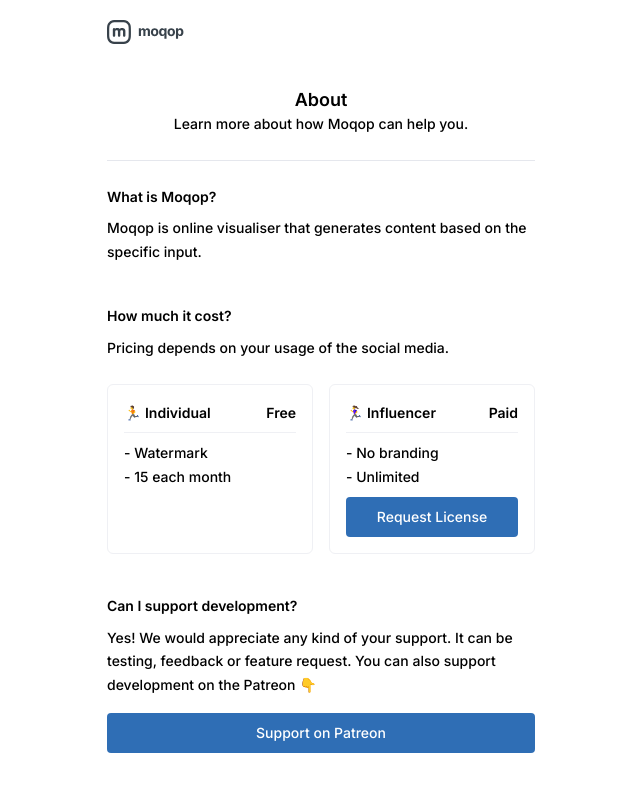
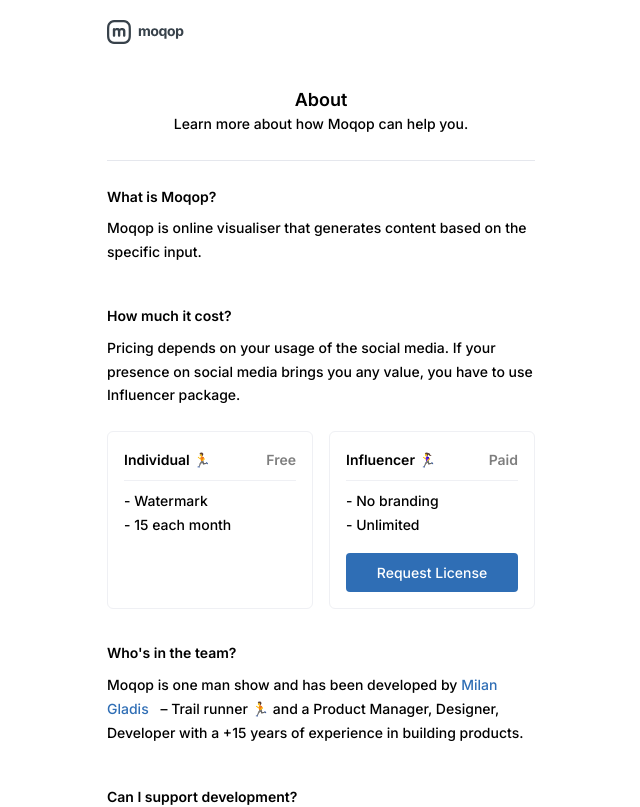
Before and after one commit to RobotCafe/moqop, a Next.js app: page /about in a window 1280 px wide. Shown: the top 807 px of the page, without its empty margins (319-959 px from the left). Built offline with nearby package versions, Linux system fonts and the light colour scheme.

Commit message:
about page

```diff
--- a/src/pages/about.js
+++ b/src/pages/about.js
@@ -1,6 +1,7 @@
 import Header from 'components/header'
 import Footer from 'components/footer'
 import Button from 'components/button'
+import Link from 'next/link'
 
 export default function About() {
 
@@ -19,36 +20,44 @@
         </li>
         <li className='mb-16'>
           <span className='block font-semibold mb-8'>How much it cost?</span>
-          <p className=''>Pricing depends on your usage of the social media.</p>
-          <div className="flex gap-16 mt-24">
-            <p className='flex-1 rounded border border-grey p-16'>
+          <p className=''>Pricing depends on your usage of the social media. If your presence on social media brings you any value, you have to use Influencer package.</p>
+          <div className="flex flex-col sm:flex-row gap-16 mt-24">
+            <div className='flex-1 rounded border border-grey p-16'>
               <div className='flex border-b border-grey pb-8 mb-8 font-semibold'>
-                🏃 Individual
-                <div className='ml-auto'>Free</div>
+                Individual 🏃
+                <div className='ml-auto opacity-50'>Free</div>
               </div>
               <ul>
                 <li>- Watermark</li>
                 <li>- 15 each month</li>
               </ul>
-            </p>
-            <p className='flex-1 rounded border border-grey p-16'>
+            </div>
+            <div className='flex-1 rounded border border-grey p-16'>
               <div className='flex border-b border-grey pb-8 mb-8 font-semibold'>
-                🏃‍♀️ Influencer
-                <div className='ml-auto'>Paid</div>
+                Influencer 🏃‍♀️
+                <div className='ml-auto opacity-50'>Paid</div>
               </div>
               <ul>
                 <li>- No branding</li>
                 <li>- Unlimited</li>
               </ul>
-              <Button text="Request License" href="mailto:hello@milangladis.com" className="mt-8 w-full" />
+              <Button text="Request License" type="secondary" href="mailto:hello@milangladis.com" className="mt-16 w-full" />
+            </div>
+          </div>
+        </li>
+        <li className='mb-16'>
+          <span className='block font-semibold mb-8'>Who's in the team?</span>
+          <div className="">
+            <p>Moqop is one man show and has been developed by
+              <a href="https://milangladis.com" target="_blank" className="mr-8 text-blue"> Milan Gladis</a> – Trail runner 🏃 and a Product Manager, Designer, Developer with a +15 years of experience in building products.
             </p>
           </div>
         </li>
         <li className='mb-16'>
           <span className='block font-semibold mb-8'>Can I support development?</span>
           <div className="">
-            <p>Yes! We would appreciate any kind of your support. It can be testing, feedback or feature request. You can also support development on the Patreon 👇</p>
-              <Button text="Support on Patreon" href="#" className="mt-8 w-full" />
+            <p>Yes, I would appreciate any kind of your support. It can be testing, feedback or feature request. You can also support development on the Patreon 👇</p>
+              <Button text="Support on Patreon" type="secondary" href="#" className="mt-8 w-full" />
           </div>
         </li>
       </ul>
```
